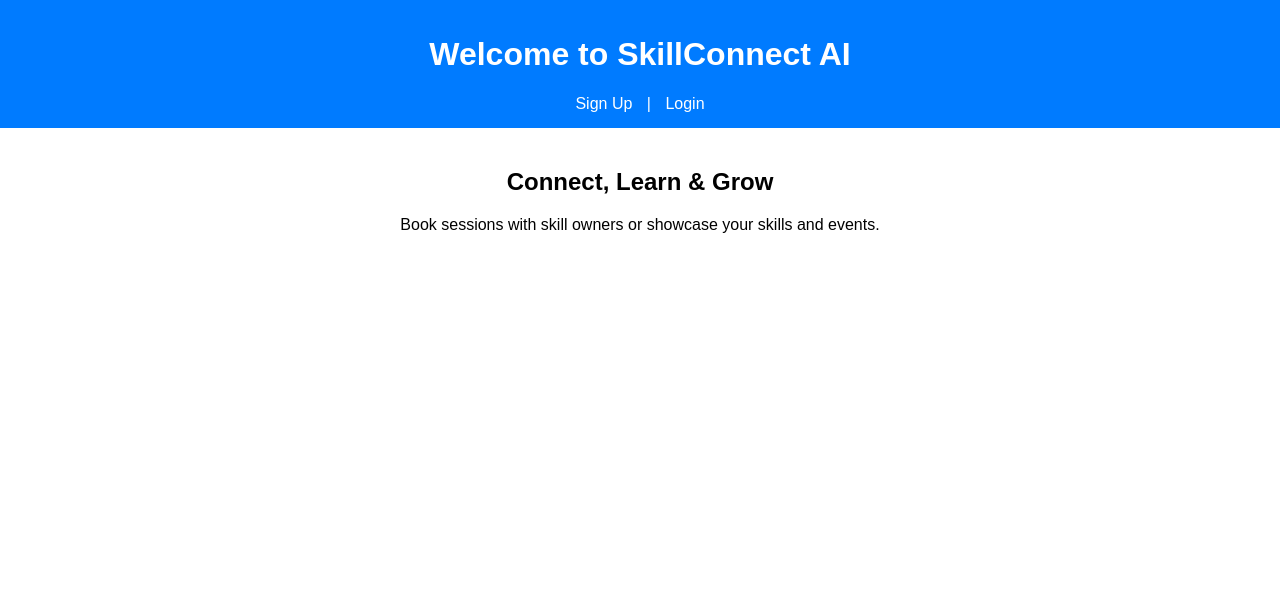
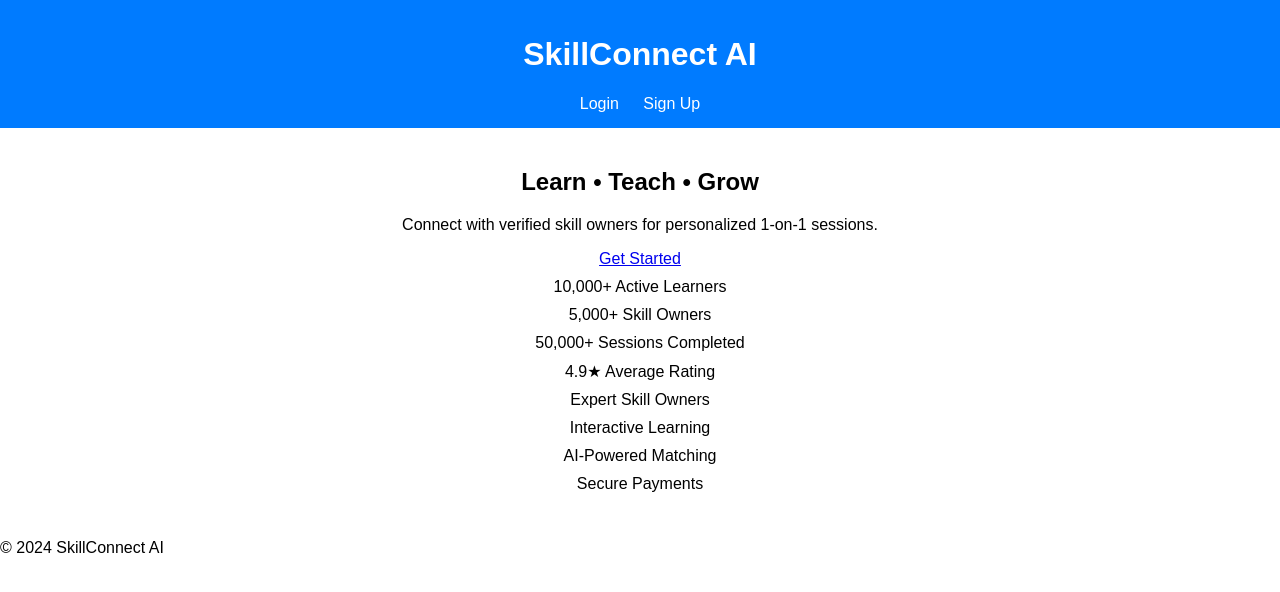
Before and after one commit to Indhupamula/Skill-connect-ai, a Flask app: template templates/index.html in a window 1280 px wide. Shown: the top 592 px of the page. Run offline with Flask 3, Linux system fonts and the light colour scheme; the template is opened without the code that fills it, so the values that code supplies are empty; some libraries are stand-ins or nearby versions.

Commit message:
Update index.html

```diff
--- a/templates/index.html
+++ b/templates/index.html
@@ -1,19 +1,39 @@
 <!DOCTYPE html>
-<html>
+<html lang="en">
 <head>
+    <meta charset="UTF-8">
     <title>SkillConnect AI</title>
     <link rel="stylesheet" href="{{ url_for('static', filename='css/style.css') }}">
 </head>
 <body>
     <header>
-        <h1>Welcome to SkillConnect AI</h1>
+        <h1>SkillConnect AI</h1>
         <nav>
-            <a href="/signup">Sign Up</a> | <a href="/login">Login</a>
+            <a href="/login">Login</a>
+            <a href="/signup">Sign Up</a>
         </nav>
     </header>
     <main>
-        <h2>Connect, Learn & Grow</h2>
-        <p>Book sessions with skill owners or showcase your skills and events.</p>
+        <section class="hero">
+            <h2>Learn • Teach • Grow</h2>
+            <p>Connect with verified skill owners for personalized 1-on-1 sessions.</p>
+            <a href="/skills" class="btn">Get Started</a>
+        </section>
+        <section class="stats">
+            <div>10,000+ Active Learners</div>
+            <div>5,000+ Skill Owners</div>
+            <div>50,000+ Sessions Completed</div>
+            <div>4.9★ Average Rating</div>
+        </section>
+        <section class="features">
+            <div>Expert Skill Owners</div>
+            <div>Interactive Learning</div>
+            <div>AI-Powered Matching</div>
+            <div>Secure Payments</div>
+        </section>
     </main>
+    <footer>
+        <p>© 2024 SkillConnect AI</p>
+    </footer>
 </body>
 </html>
```
